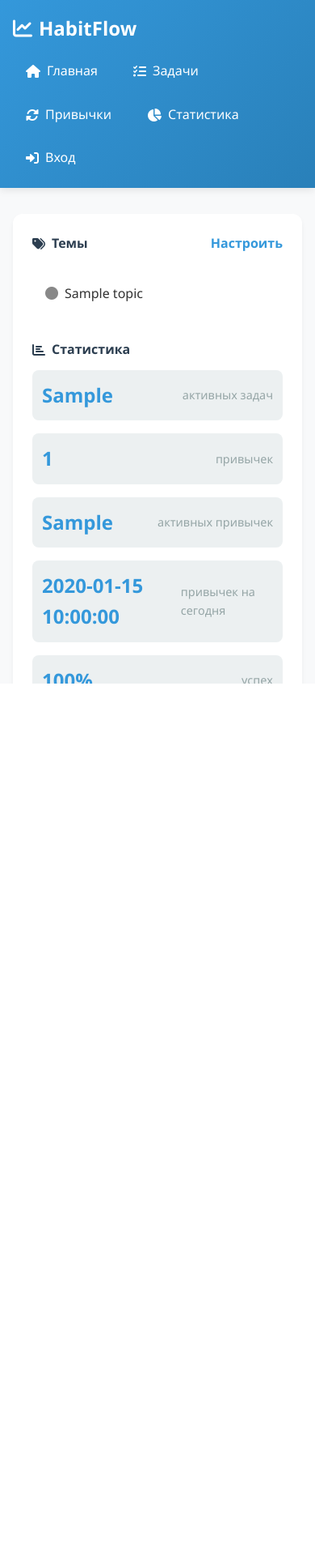
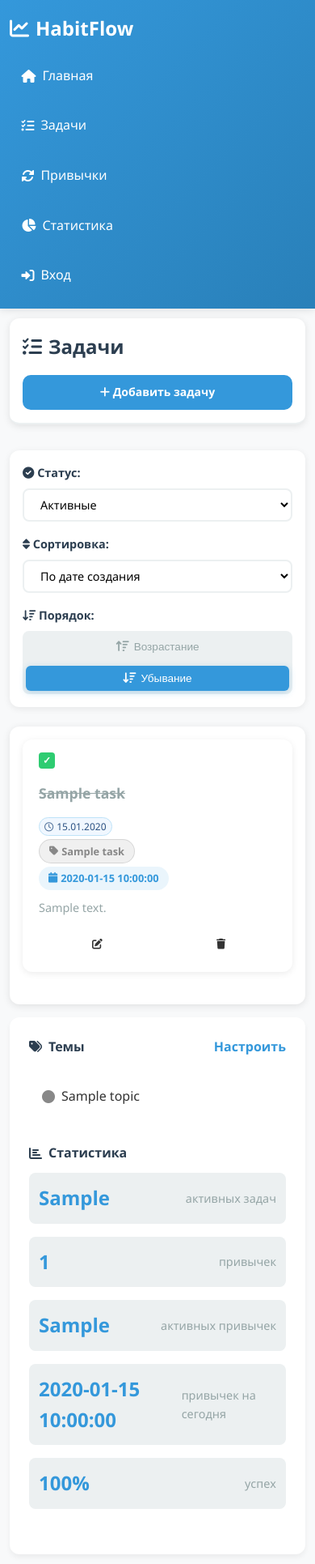
Before and after one commit to badinoko/Habbit, a FastAPI app: template src/templates/tasks/tasks_list.html in a window 390 px wide. Shown: the whole page at 81% size. Before the commit the page ends 844 px from the top, so only its background shows below. Run offline with FastAPI, Linux system fonts and the light colour scheme; the template is opened without the code that fills it: most values are stand-ins (such as "Sample title", 1, 10 or a date in 2020); parts of the project's set-up code (start-up, migrations or seed data) failed here and were passed over.

Commit message:
frontend: stabilize base layout and filter initial state

```diff
--- a/src/routers/tasks.py
+++ b/src/routers/tasks.py
@@ -68,6 +68,7 @@ async def create_task_page(
     context.update(
         {
             "current_page": "tasks",
+            "hide_sidebar": True,
             "priorities": await service.get_task_priorities(),
             "task": {},  # Empty task object for the form
         }
@@ -100,6 +101,7 @@ async def task_page(
     context.update(
         {
             "current_page": "tasks",
+            "hide_sidebar": True,
             "priorities": await service.get_task_priorities(),
             "task": {
                 "id": id,
--- a/src/routers/themes.py
+++ b/src/routers/themes.py
@@ -49,7 +49,7 @@ async def get_themes(
 
     context.update(
         {
-            "current_page": "None",
+            "current_page": "themes",
             "themes_list": themes_list,
             "themes_count": themes_count,
             "themes_page": page,
@@ -74,7 +74,13 @@ async def create_theme_page(
     service: ThemeService = Depends(get_theme_service),
 ):
     existing_colors = await service.get_existing_colors()
-    context.update({"current_page": "themes", "colors": THEME_COLORS - existing_colors})
+    context.update(
+        {
+            "current_page": "themes",
+            "hide_sidebar": True,
+            "colors": THEME_COLORS - existing_colors,
+        }
+    )
     return templates.TemplateResponse(request, "themes/themes_form.html", context)
 
 
@@ -180,7 +186,13 @@ async def get_theme(
     colors = list(THEME_COLORS - existing_colors)
     colors.insert(0, theme.color)
     context.update(
-        {"theme_id": str(theme.id), "theme_name": theme.name, "colors": colors}
+        {
+            "current_page": "themes",
+            "hide_sidebar": True,
+            "theme_id": str(theme.id),
+            "theme_name": theme.name,
+            "colors": colors,
+        }
     )
     return templates.TemplateResponse(request, "themes/themes_update.html", context)
 
--- /dev/null
+++ b/src/static/css/layout-fixes.css
@@ -0,0 +1,353 @@
+:root {
+    --app-max-width: 1400px;
+    --app-sidebar-width: clamp(15rem, 22vw, 18rem);
+    --app-gutter: clamp(0.75rem, 2vw, 1.25rem);
+}
+
+html {
+    min-height: 100%;
+}
+
+body {
+    min-height: 100vh;
+    height: auto;
+}
+
+.navbar {
+    padding-inline: var(--app-gutter);
+}
+
+.nav-container {
+    width: min(100%, var(--app-max-width));
+    min-width: 0;
+    gap: 0.9rem 1.5rem;
+}
+
+.nav-menu {
+    flex-wrap: wrap;
+    justify-content: flex-end;
+    min-width: 0;
+    gap: 0.75rem;
+}
+
+.nav-item {
+    min-width: 0;
+}
+
+.nav-link {
+    min-width: 0;
+}
+
+.nav-user-menu {
+    display: block;
+}
+
+.nav-user-trigger {
+    display: flex;
+    align-items: center;
+    gap: 0.5rem;
+    max-width: none;
+}
+
+.nav-user-dropdown {
+    width: max-content;
+    max-width: min(18rem, calc(100vw - 2rem));
+}
+
+.main-container {
+    align-items: flex-start;
+    min-width: 0;
+    overflow: visible;
+    padding: var(--app-gutter);
+}
+
+.main-container-full {
+    width: 100%;
+    max-width: min(100%, 960px);
+}
+
+.sidebar {
+    width: var(--app-sidebar-width);
+    flex: 0 0 var(--app-sidebar-width);
+    max-width: 100%;
+    align-self: flex-start;
+    position: sticky;
+    top: var(--app-gutter);
+    max-height: calc(100vh - 2 * var(--app-gutter));
+}
+
+.content {
+    flex: 1 1 auto;
+    min-width: 0;
+    overflow: visible;
+}
+
+.content-grid,
+.tasks-list,
+.themes-grid,
+.habits-grid,
+.stats-page {
+    min-width: 0;
+}
+
+.page-header,
+.list-container,
+.filters-container,
+.form-container,
+.auth-card,
+.message-container,
+.stats-page-header,
+.stats-kpi-card,
+.stats-section-card,
+.stats-detail-card {
+    width: 100%;
+    min-width: 0;
+}
+
+.page-header {
+    flex-wrap: wrap;
+    gap: 1rem;
+}
+
+.page-header > * {
+    min-width: 0;
+}
+
+.page-header .btn {
+    flex-shrink: 0;
+}
+
+.filters-container {
+    display: grid;
+    grid-template-columns: repeat(auto-fit, minmax(min(100%, 15rem), 1fr));
+    gap: 1rem;
+    align-items: end;
+}
+
+.filters-container > .filter-group {
+    min-width: 0;
+    display: flex;
+    flex-direction: column;
+    align-items: stretch;
+    gap: 0.5rem;
+}
+
+.filters-container > .filter-group label {
+    white-space: normal;
+}
+
+.filters-container .form-control,
+.filter-group-order .sort-order-buttons {
+    width: 100%;
+    min-width: 0;
+}
+
+.sort-order-buttons {
+    min-width: 0;
+}
+
+.btn-order {
+    min-width: 0;
+}
+
+.task-item,
+.theme-card,
+.habit-card {
+    min-width: 0;
+}
+
+.task-actions,
+.theme-actions,
+.habit-actions,
+.form-actions,
+.action-buttons,
+.theme-stats {
+    flex-wrap: wrap;
+}
+
+.theme-actions > * {
+    flex: 1 1 9rem;
+}
+
+.task-theme,
+.habit-chip-theme,
+.theme-header h3 {
+    max-width: 100%;
+}
+
+.habits-page-grid {
+    grid-template-columns: repeat(auto-fit, minmax(min(100%, 18rem), 1fr));
+}
+
+.habits-page-grid .habit-card.no-progress {
+    min-height: 0;
+}
+
+.form-page {
+    min-height: auto;
+    padding: 0;
+    background: transparent;
+}
+
+.form-container {
+    width: min(100%, 960px);
+    max-width: 960px;
+}
+
+@media (max-width: 1100px) {
+    .main-container {
+        flex-direction: column;
+    }
+
+    .content {
+        order: 1;
+        width: 100%;
+    }
+
+    .sidebar {
+        order: 2;
+        position: static;
+        width: 100%;
+        flex-basis: auto;
+        max-height: none;
+    }
+
+    .nav-menu {
+        width: 100%;
+        justify-content: flex-start;
+    }
+}
+
+@media (max-width: 768px) {
+    .nav-container {
+        align-items: stretch;
+    }
+
+    .nav-menu {
+        width: 100%;
+        gap: 0.75rem;
+    }
+
+    .nav-item {
+        flex: 1 1 10rem;
+    }
+
+    .nav-link,
+    .nav-user-trigger {
+        width: 100%;
+        padding: 0.75rem 0.9rem;
+        justify-content: center;
+    }
+
+    .nav-user-menu {
+        width: 100%;
+    }
+
+    .nav-user-dropdown {
+        right: auto;
+        left: 0;
+        width: min(100%, 18rem);
+    }
+
+    .main-container,
+    .main-container-full {
+        padding: 0.75rem;
+    }
+
+    .page-header,
+    .list-container,
+    .filters-container {
+        padding: 1rem;
+    }
+
+    .page-header .btn {
+        width: 100%;
+    }
+
+    .task-item {
+        padding: 1rem;
+    }
+
+    .task-main {
+        flex-direction: column;
+    }
+
+    .task-checkbox {
+        margin-top: 0;
+    }
+
+    .task-actions {
+        margin-left: 0;
+    }
+
+    .themes-grid {
+        grid-template-columns: 1fr;
+    }
+
+    .form-container {
+        padding: 1.5rem;
+    }
+}
+
+@media (max-width: 560px) {
+    .nav-item {
+        flex-basis: 100%;
+    }
+
+    .nav-link,
+    .nav-user-trigger {
+        justify-content: flex-start;
+    }
+
+    .filters-container {
+        grid-template-columns: 1fr;
+    }
+
+    .sort-order-buttons {
+        flex-direction: column;
+    }
+
+    .btn-order span {
+        display: inline;
+    }
+
+    .task-header {
+        flex-direction: column;
+    }
+
+    .task-meta {
+        width: 100%;
+    }
+
+    .task-theme,
+    .habit-chip-theme {
+        white-space: normal;
+    }
+
+    .theme-actions > *,
+    .habit-actions .btn-habit-edit,
+    .habit-actions .btn-habit-complete,
+    .habit-actions .btn-habit-delete,
+    .action-buttons > *,
+    .form-actions > * {
+        flex: 1 1 100%;
+        width: 100%;
+    }
+
+    .form-actions,
+    .action-buttons {
+        flex-direction: column;
+        align-items: stretch;
+    }
+}
+
+@media (prefers-reduced-motion: reduce) {
+    *,
+    *::before,
+    *::after {
+        animation-duration: 0.01ms !important;
+        animation-iteration-count: 1 !important;
+        scroll-behavior: auto !important;
+        transition-duration: 0.01ms !important;
+    }
+}
--- a/src/templates/base.html
+++ b/src/templates/base.html
@@ -6,9 +6,10 @@
     <meta name="csrf-token" content="{{ csrf_token|default('', true) }}">
     <title>{% block title %}HabitFlow - Управляй своими привычками{% endblock %}</title>
     <link href="{{ url_for('static', path='/css/style.css') }}" rel="stylesheet">
+    <link href="{{ url_for('static', path='/css/layout-fixes.css') }}" rel="stylesheet">
     <link href="https://cdnjs.cloudflare.com/ajax/libs/font-awesome/6.0.0/css/all.min.css" rel="stylesheet">
 </head>
-<body>
+<body data-page="{{ current_page|default('app', true) }}">
     <!-- Верхняя навигационная панель -->
     <nav class="navbar">
         <div class="nav-container">
--- a/src/templates/tasks/tasks_form.html
+++ b/src/templates/tasks/tasks_form.html
@@ -1,6 +1,6 @@
 {% extends "base_form.html" %}
 
-{% block title %}Новая тема - HabitFlow{% endblock %}
+{% block title %}Новая задача - HabitFlow{% endblock %}
 
 {% block form_icon %}<i class="fas fa-tag"></i>{% endblock %}
 {% block form_heading %}{% if task.name %}Обновление{% else %}Создание{% endif %} задачи{% endblock %}
@@ -32,7 +32,7 @@
         </label>
         <div class="themes-radio-container">
             <div class="theme-radio-option">
-                <input type="radio" id="theme-none" name="theme_id" value="NoTheme" class="theme-radio-input" checked>
+                <input type="radio" id="theme-none" name="theme_id" value="NoTheme" class="theme-radio-input" {% if not task.theme_id %}checked{% endif %}>
                 <label for="theme-none" class="theme-radio-label">
                     <span class="theme-color-indicator" style="background-color: #95a5a6"></span>
                     <span class="theme-name">Без темы</span>
--- a/src/templates/tasks/tasks_list.html
+++ b/src/templates/tasks/tasks_list.html
@@ -1,4 +1,13 @@
 {% extends "base_list.html" %}
+
+{% set current_status = request.query_params.get('status', 'active') %}
+{% set current_sort = request.query_params.get('sort', 'created_at') %}
+{% set current_order = request.query_params.get('order', 'desc') %}
+{% if current_sort == 'created' %}
+    {% set current_sort = 'created_at' %}
+{% elif current_sort == 'updated' %}
+    {% set current_sort = 'updated_at' %}
+{% endif %}
 
 {% block page_icon %}<i class="fas fa-tasks"></i>{% endblock %}
 {% block page_title %}Задачи{% endblock %}
@@ -10,29 +19,29 @@
     <div class="filter-group">
         <label for="status-filter"><i class="fas fa-check-circle"></i> Статус:</label>
         <select id="status-filter" class="form-control">
-            <option value="active">Активные</option>
-            <option value="completed">Выполненные</option>
+            <option value="active" {% if current_status == 'active' %}selected{% endif %}>Активные</option>
+            <option value="completed" {% if current_status == 'completed' %}selected{% endif %}>Выполненные</option>
         </select>
     </div>
 
     <div class="filter-group">
         <label for="sort-tasks"><i class="fas fa-sort"></i> Сортировка:</label>
         <select id="sort-tasks" class="form-control">
-            <option value="created_at">По дате создания</option>
-            <option value="updated_at">По дате обновления</option>
-            <option value="name">По названию</option>
-            <option value="priority">По приоритету</option>
+            <option value="created_at" {% if current_sort == 'created_at' %}selected{% endif %}>По дате создания</option>
+            <option value="updated_at" {% if current_sort == 'updated_at' %}selected{% endif %}>По дате обновления</option>
+            <option value="name" {% if current_sort == 'name' %}selected{% endif %}>По названию</option>
+            <option value="priority" {% if current_sort == 'priority' %}selected{% endif %}>По приоритету</option>
         </select>
     </div>
 
-    <div class="filter-group">
+    <div class="filter-group filter-group-order">
         <label><i class="fas fa-sort-amount-down"></i> Порядок:</label>
         <div class="sort-order-buttons">
-            <button id="sort-asc" class="btn-order" data-order="asc" title="По возрастанию">
+            <button id="sort-asc" class="btn-order {% if current_order == 'asc' %}active{% endif %}" data-order="asc" title="По возрастанию">
                 <i class="fas fa-sort-amount-up"></i>
                 <span>Возрастание</span>
             </button>
-            <button id="sort-desc" class="btn-order active" data-order="desc" title="По убыванию">
+            <button id="sort-desc" class="btn-order {% if current_order == 'desc' %}active{% endif %}" data-order="desc" title="По убыванию">
                 <i class="fas fa-sort-amount-down"></i>
                 <span>Убывание</span>
             </button>
```
Also changed, not shown: src/routers/habits.py (+4 -3 lines), src/templates/habits/habits_list.html (+22 -17 lines).
